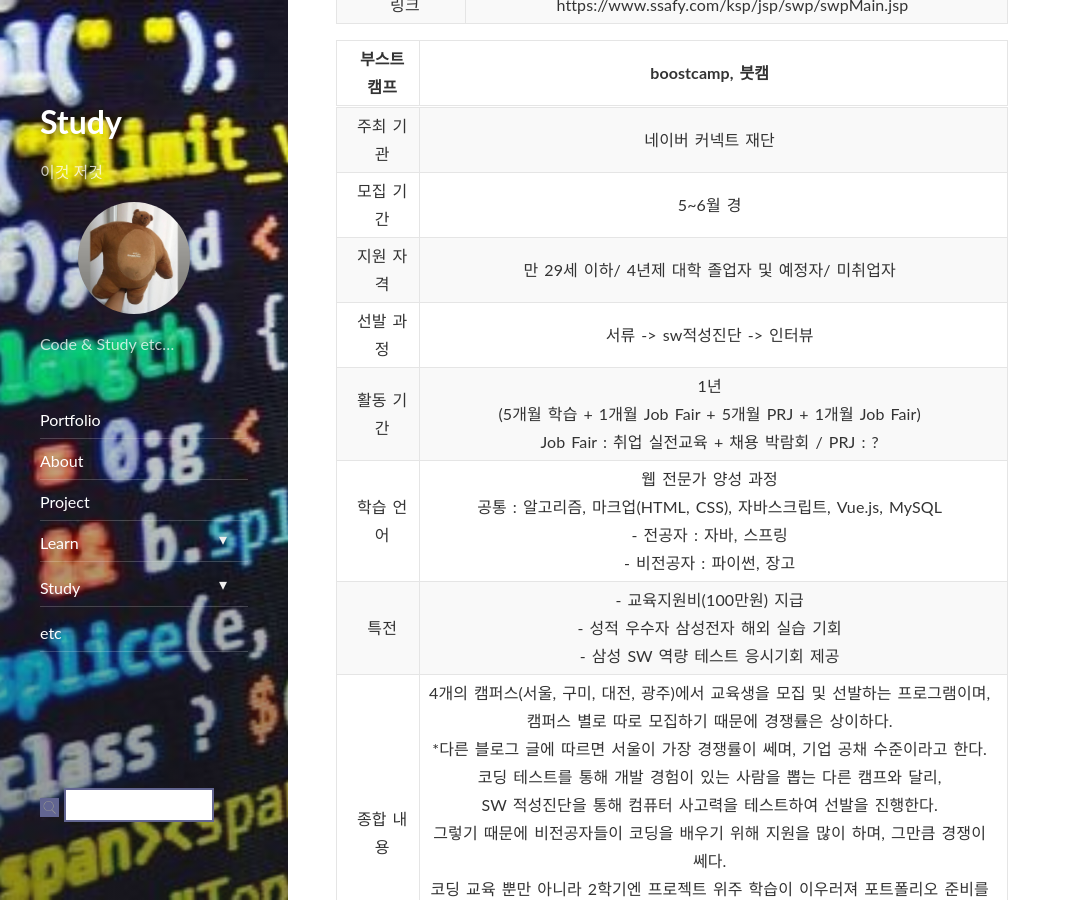
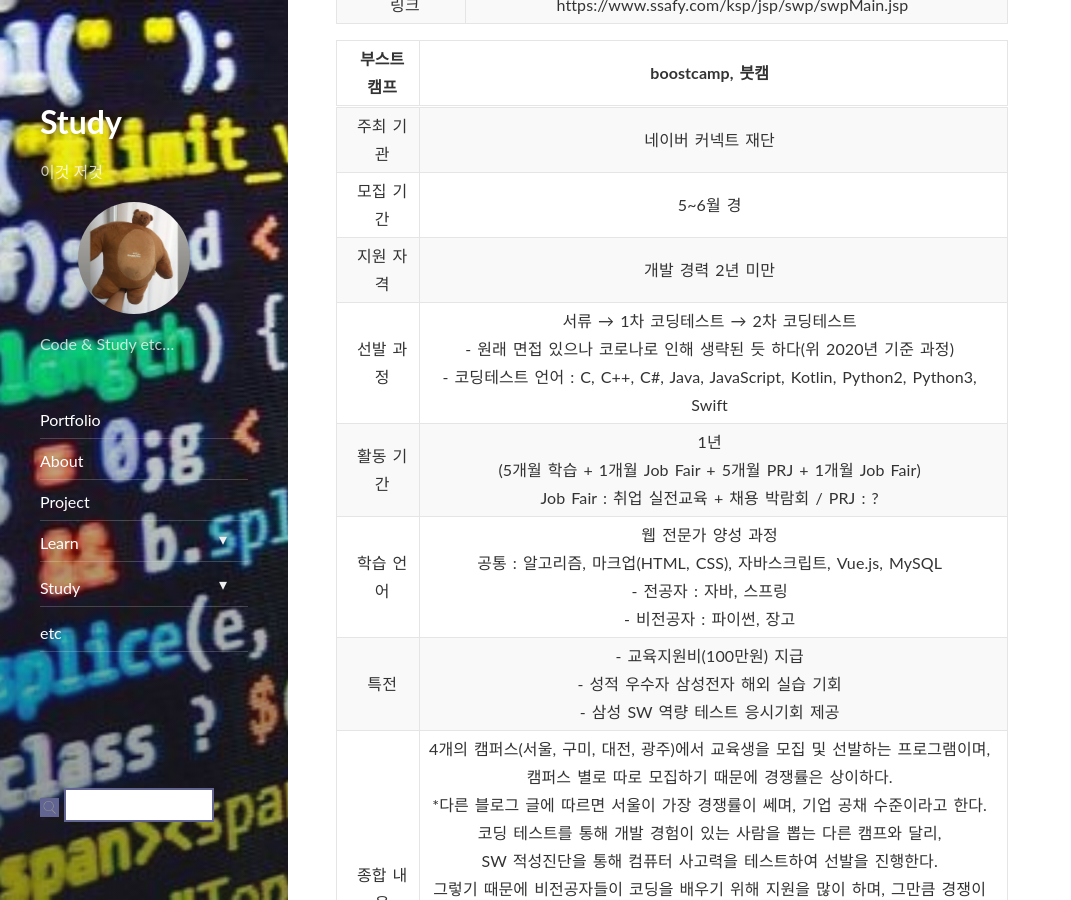
Before and after one commit to ekgus2222/ekgus2222.github.io, a Jekyll site: the page built from _posts/etc/2020-12-21-setting-start.md, in a window 1280 px wide and 900 px high, scrolled down 1126 px. Shown: the whole window, without its empty margins (0-1071 px from the left). Built offline with Jekyll 4.4.1, drawn with Linux system fonts in a browser that asks for light colours; nearby versions of some CDN libraries; comment, search, counter and statistics services are not loaded.

Commit message:
Update 2020-12-21-setting-start.md

```diff
--- a/_posts/etc/2020-12-21-setting-start.md
+++ b/_posts/etc/2020-12-21-setting-start.md
@@ -27,8 +27,8 @@ comments: true
 |:--------:|:--------:|
 | 주최 기관 | 네이버 커넥트 재단 |
 | 모집 기간 | 5~6월 경 |
-| 지원 자격 | 만 29세 이하/ 4년제 대학 졸업자 및 예정자/ 미취업자 |
-| 선발 과정 | 서류 -> sw적성진단 -> 인터뷰 |
+| 지원 자격 | 개발 경력 2년 미만 |
+| 선발 과정 | 서류 → 1차 코딩테스트 → 2차 코딩테스트<br>- 원래 면접 있으나 코로나로 인해 생략된 듯 하다(위 2020년 기준 과정)<br>- 코딩테스트 언어 : C, C++, C#, Java, JavaScript, Kotlin, Python2, Python3, Swift |
 | 활동 기간 | 1년<br>(5개월 학습 + 1개월 Job Fair + 5개월 PRJ + 1개월 Job Fair) <br> Job Fair : 취업 실전교육 + 채용 박람회 / PRJ : ? |
 | 학습 언어 | 웹 전문가 양성 과정<br>공통 : 알고리즘, 마크업(HTML, CSS), 자바스크립트, Vue.js, MySQL<br>- 전공자 : 자바, 스프링<br>- 비전공자 : 파이썬, 장고 |
 | 특전 | - 교육지원비(100만원) 지급<br>- 성적 우수자 삼성전자 해외 실습 기회<br>- 삼성 SW 역량 테스트 응시기회 제공 |
```
